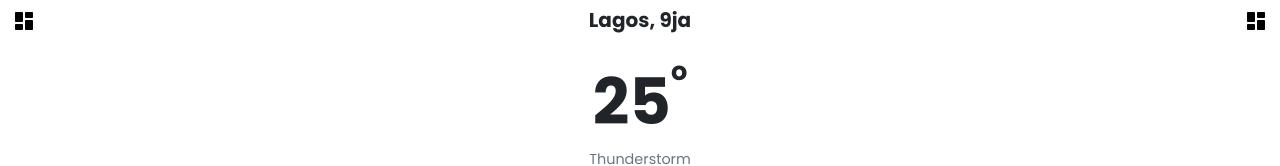
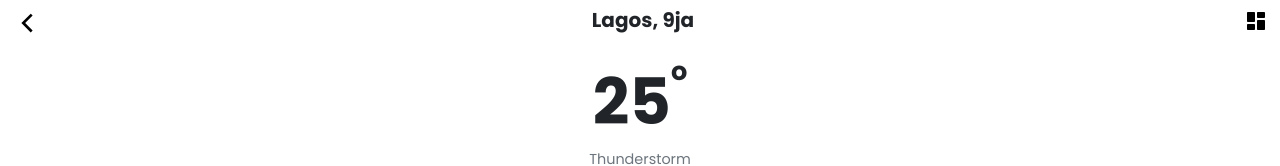
Before and after one commit to Adedoyin-Emmanuel/react-weather-app, a React (Create React App) app: page /weathermain in a window 1280 px wide. Shown: the top 166 px of the page. Built offline with nearby package versions, Linux system fonts and the light colour scheme; no server answers.

Commit message:
Added the navigate home function

```diff
--- a/src/pages/WeatherMain.jsx
+++ b/src/pages/WeatherMain.jsx
@@ -3,9 +3,13 @@ import rainIcon from "./../assets/rain (1).png";
 import windIcon from "./../assets/windy.png";
 import humidity from "./../assets/humidity.png";
 import Footer from "../components/footer";
+import navigate from "../inc/scripts/utilities";
 
 const WeatherMain = (props) => {
 
+	const navigateHome = () =>{
+		navigate("/");
+	}
 
 	return (
 		<React.Fragment>
@@ -14,14 +18,8 @@ const WeatherMain = (props) => {
 				style={{ overflowX: "hidden" }}>
 				<section className="app-header d-flex justify-content-between">
 					<div className="toggle-btn ">
-						<svg
-							xmlns="http://www.w3.org/2000/svg"
-							width={"24px"}
-							height={"24px"}
-							viewBox="0 0 24 24">
-							<path fill="none" d="M0 0h24v24H0V0z" />
-							<path d="M4 13h6c.55 0 1-.45 1-1V4c0-.55-.45-1-1-1H4c-.55 0-1 .45-1 1v8c0 .55.45 1 1 1zm0 8h6c.55 0 1-.45 1-1v-4c0-.55-.45-1-1-1H4c-.55 0-1 .45-1 1v4c0 .55.45 1 1 1zm10 0h6c.55 0 1-.45 1-1v-8c0-.55-.45-1-1-1h-6c-.55 0-1 .45-1 1v8c0 .55.45 1 1 1zM13 4v4c0 .55.45 1 1 1h6c.55 0 1-.45 1-1V4c0-.55-.45-1-1-1h-6c-.55 0-1 .45-1 1z" />
-						</svg>
+					<svg height={"30"} id="Layer_1" version="1.1" onClick={navigateHome}viewBox="0 0 512 512" width={"30"} xmlns="http://www.w3.org/2000/svg" ><polygon points="352,128.4 319.7,96 160,256 160,256 160,256 319.7,416 352,383.6 224.7,256 "/></svg>
+
 					</div>
 					<section className="city-locaton">
 						<h5 className="fw-bold fs-5">Lagos, 9ja</h5>
```
